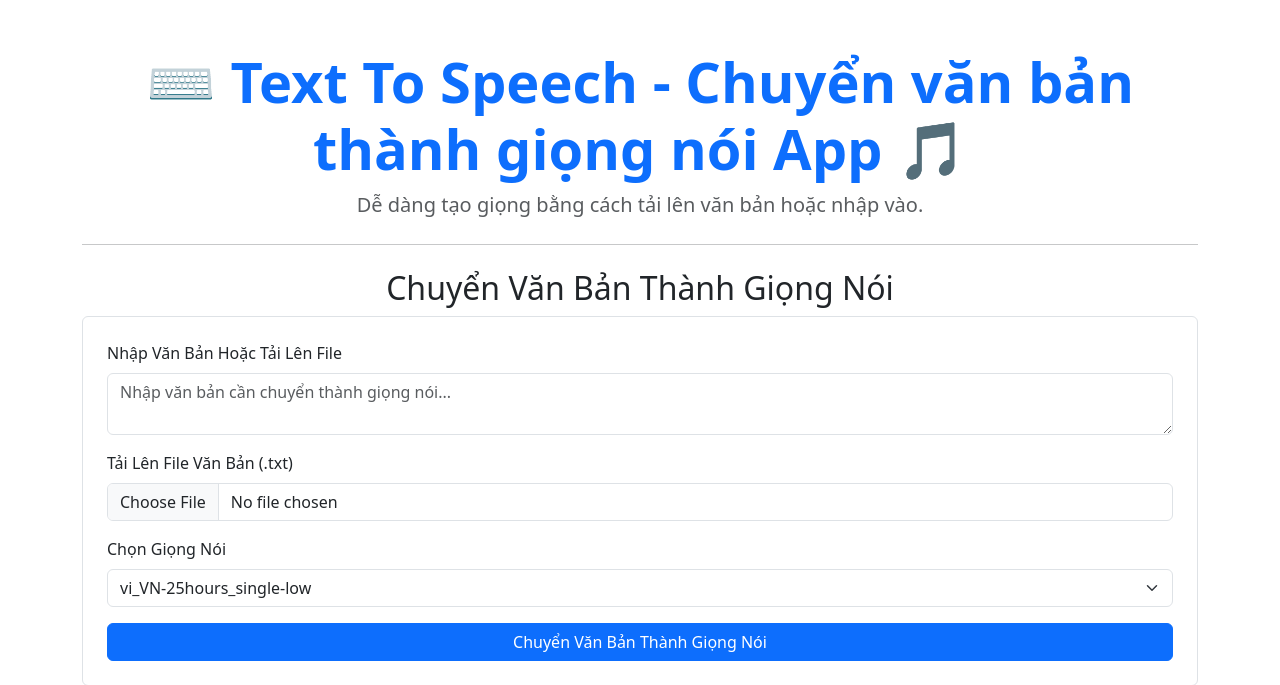
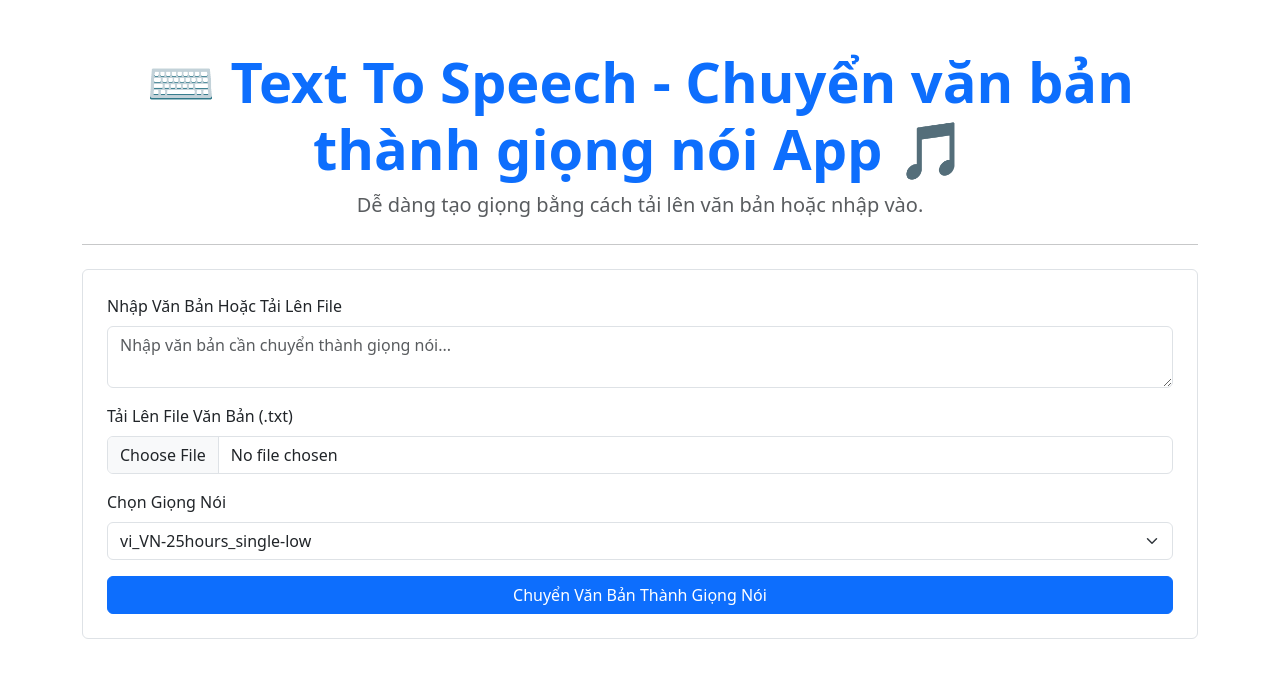
Before and after one commit to thanhnew2001/udemytts, a Flask app: page / in a window 1280 px wide. Shown: the top 685 px of the page. Run offline with Flask 3, Linux system fonts and the light colour scheme.

Commit message:
Update index.html

```diff
--- a/templates/index.html
+++ b/templates/index.html
@@ -30,7 +30,6 @@
 
     <!-- Main Content -->
     <div class="container mt-4">
-        <h2 class="text-center">Chuyển Văn Bản Thành Giọng Nói</h2>
         <form id="text-form" method="POST" action="/convert-text" class="p-4 border rounded">
             <div class="mb-3">
                 <label for="text-input" class="form-label">Nhập Văn Bản Hoặc Tải Lên File</label>
@@ -51,7 +50,7 @@
                 </select>
             </div>
 
-            <button type="submit" id="convert-btn" class="btn btn-primary w-100">Chuyển Văn Bản Thành Giọng Nói</button>
+            <button type="submit" id="convert-btn" class="btn btn-primary w-100" bold>Chuyển Văn Bản Thành Giọng Nói</button>
         </form>
 
         <div id="loading">
```
